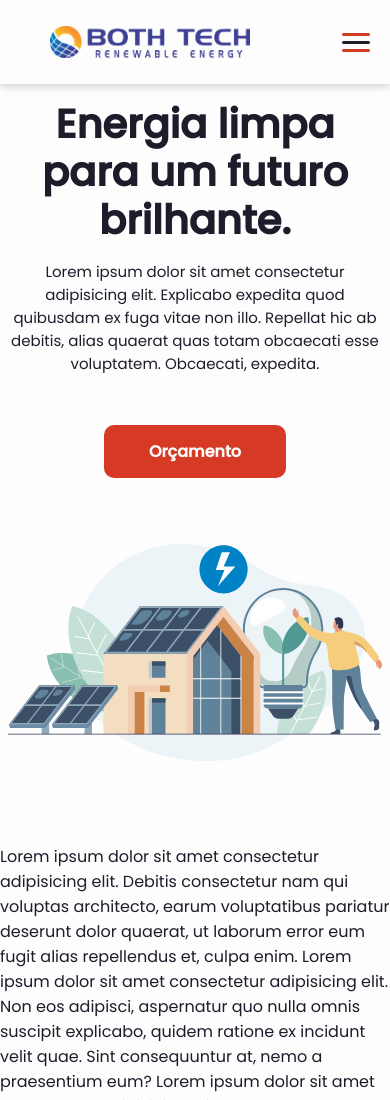
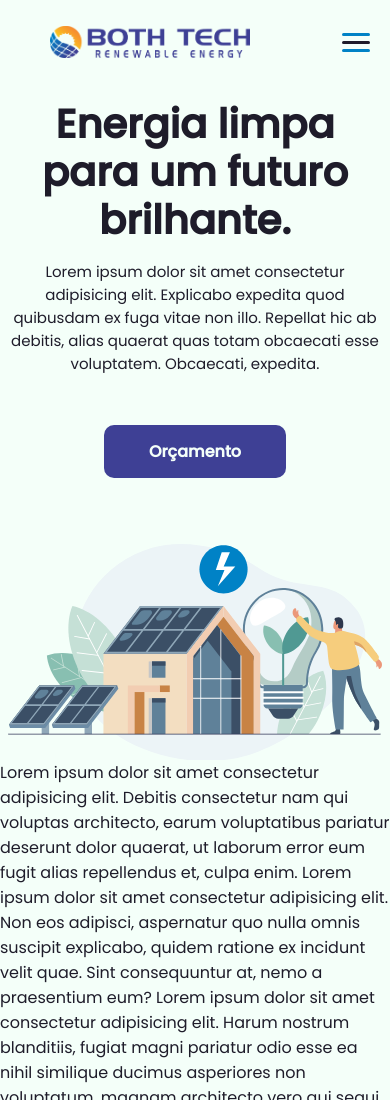
Before and after one commit to rfluan/both-tech, a plain HTML site: page index.html in a window 390 px wide. Shown: the top 1100 px of the page. Drawn offline with nearby package versions, Linux system fonts and the light colour scheme.

Commit message:
update home

```diff
--- a/assets/css/style.css
+++ b/assets/css/style.css
@@ -11,7 +11,10 @@
 
 :root {
     --red: #d63a25;
-    --white: #fdfdfd;
+    --orange: #F79330;
+    --blue: #0082C6;
+    --dark-blue: #3E4095;
+    --white: #F4FFF9;
     --dark: #1e1c2a;
 }
 
@@ -23,14 +26,12 @@ body {
 .navigation {
     display: flex;
     background: var(--white);
-    box-shadow: 0 0.1rem 0.5rem #ccc;
     width: 100%;
     align-items: center;
     justify-content: space-between;
     height: 10vh;
     padding: 18px 40px;
     transition: all 0.5s;
-    position: fixed;
 }
 
 .navigation ul {
@@ -47,7 +48,7 @@ body {
 }
 
 .navigation ul li a:hover {
-    color: var(--red);
+    color: var(--blue);
 }
 
 .navigation i {
@@ -72,7 +73,7 @@ body {
 
 .menu .bar:nth-child(1),
 .menu .bar:nth-child(3) {
-    background: var(--red);
+    background: var(--blue);
 }
 
 #img-logo {
@@ -83,7 +84,7 @@ body {
 .home {
     display: flex;
     padding: 0px 10%;
-    height: 100vh;
+    height: 90vh;
     width: 100%;
     align-items: center;
     justify-content: space-between;
@@ -105,7 +106,7 @@ body {
 
 .home-btn {
     padding: 15px 45px;
-    background-color: var(--red);
+    background-color: var(--dark-blue);
     color: var(--white);
     border-radius: 10px;
     font-weight: 700;
@@ -113,7 +114,7 @@ body {
 }
 
 .home-btn:hover {
-    background-color: var(--dark);
+    background-color: var(--blue);
 }
 
 .home-img img {
@@ -127,6 +128,7 @@ body {
 @media (max-width:785px) {
     .navigation {
         padding: 18px 20px;
+        position: fixed;
     }
 
     .menu {
@@ -159,6 +161,7 @@ body {
 
     .nav-menu.ativo{
         right: 0;
+        justify-content: center;
     }
 
     .nav-item {
```
